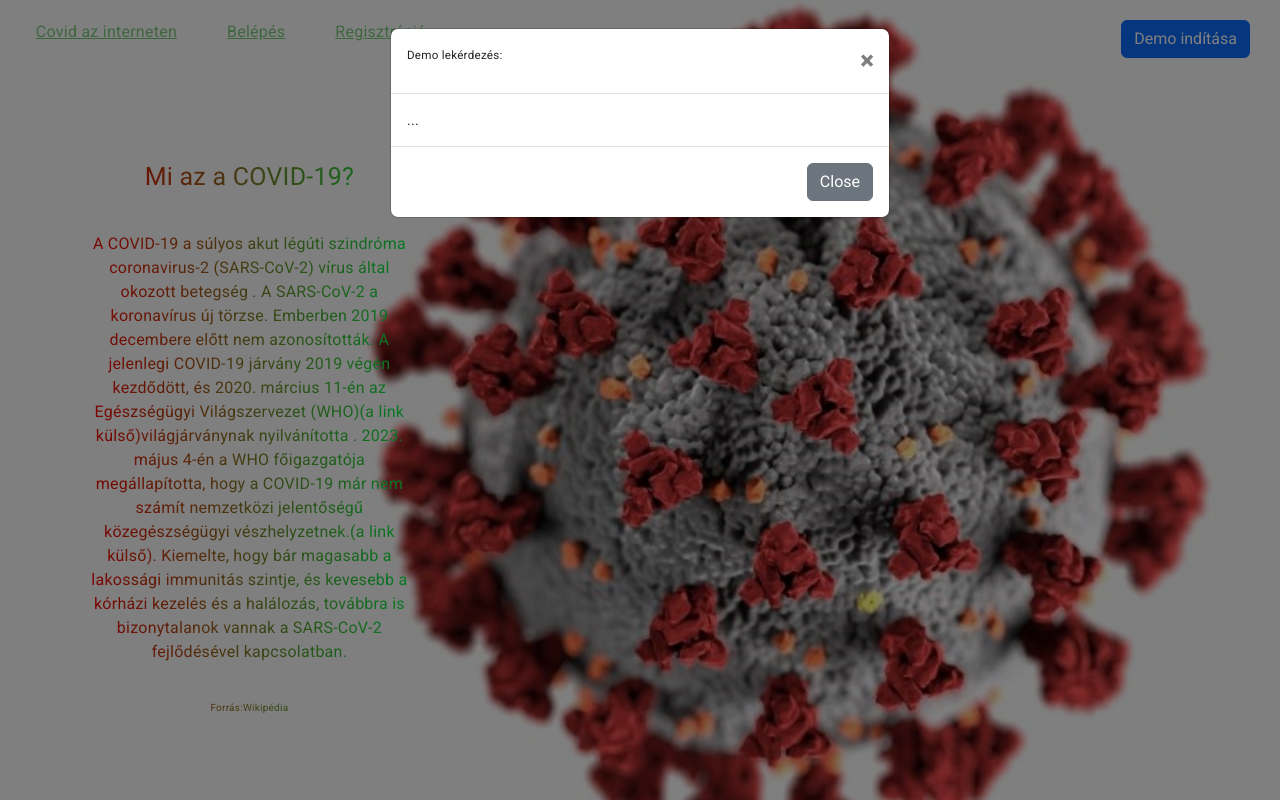
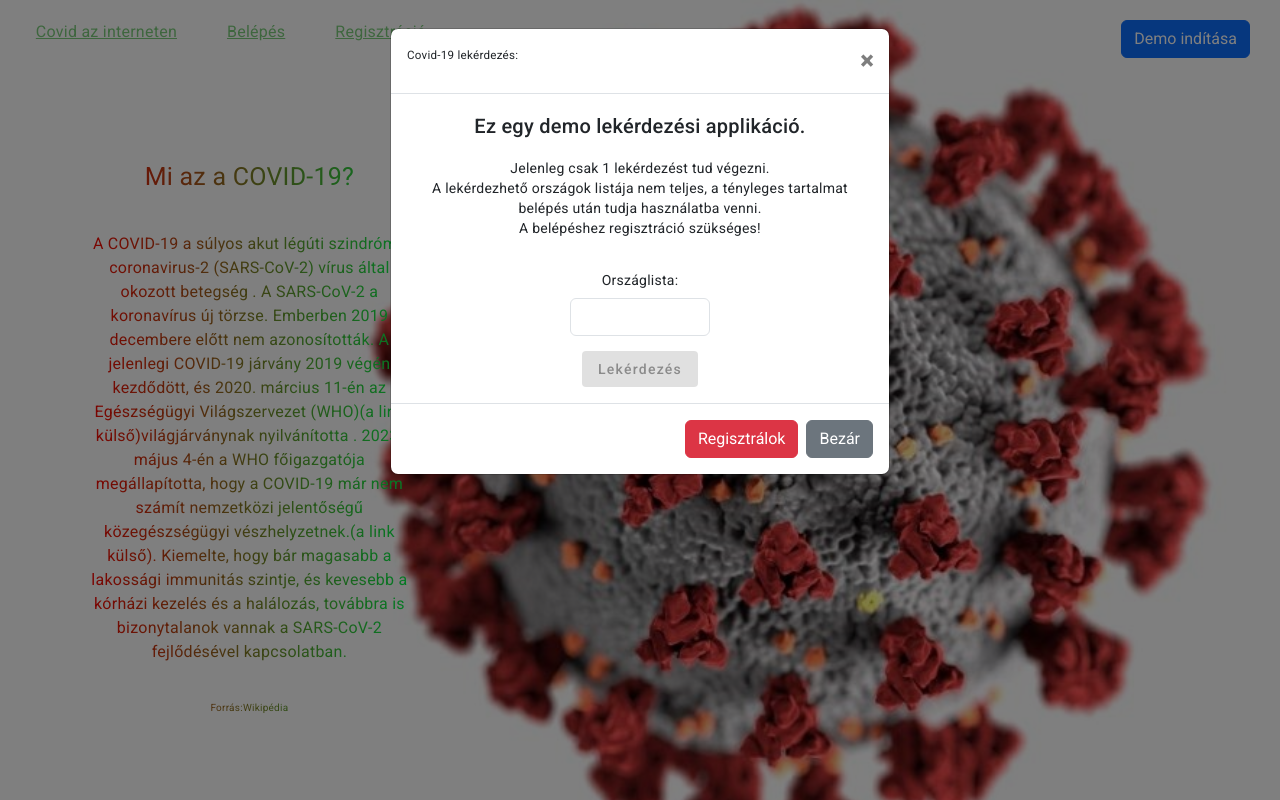
Before and after one commit to Tkaroly84/angular-vizsga, an Angular app: page / in a window 1280 px wide. Both pictures are taken after a click on the button "Demo indítása". Built offline with nearby package versions, Linux system fonts and the light colour scheme.

Commit message:
version 3.0

```diff
--- a/src/app/landing-page/demo-lekerdezes/demo-lekerdezes.component.html
+++ b/src/app/landing-page/demo-lekerdezes/demo-lekerdezes.component.html
@@ -1,28 +1,18 @@
-<form [formGroup]="newSearch" (ngSubmit)="search()" class="form">
-
-    <mat-tab-group >
-      <mat-tab label="Országok listája:">
-        <mat-form-field appearance="outline">
-          <mat-label  style="color: white;">Országok</mat-label>
-          <mat-select formControlName="country" required>
+<form class="form-group" [formGroup]="newSearch" (ngSubmit)="search()">
+  <label for="exampleFormControlSelect1">Országlista:</label>
+  <select class="form-control" id="exampleFormControlSelect1" formControlName="country" required>
     @for (country of countries; track country) {
-            <mat-option [value]="country.value">{{country.viewValue}}</mat-option>
+    <option [value]="country.value">{{country.viewValue}}</option>
     }
-          </mat-select>
-          @if (newSearch.hasError('required')) {
-          <mat-error>Please choose an animal</mat-error>
-          }
-        </mat-form-field>
-      </mat-tab>
-    </mat-tab-group>
+  </select>
 
   <mat-card-actions>
-      <button type="submit" mat-raised-button color="primary" [disabled]="newSearch.invalid || this.lekerdezesService.isLoading()">
+    <button style="margin-top: 15px;" type="submit" mat-raised-button color="primary"
+      [disabled]="newSearch.invalid || this.lekerdezesService.isLoading()">
       @if (this.lekerdezesService.isLoading()){
       <mat-spinner color="primary" [diameter]="20" />
       }@else {
       Lekérdezés
       }</button>
   </mat-card-actions>
-
 </form>
--- a/src/app/landing-page/demo-lekerdezes/demo-lekerdezes.component.scss
+++ b/src/app/landing-page/demo-lekerdezes/demo-lekerdezes.component.scss
@@ -1,11 +1,8 @@
-.form {
+.form-group {
+    margin: auto;
+    align-items: center;
+    text-align: center;
     height: fit-content;
     border-radius: 10px;
-    width: 100%;
-    mat-form-field {
-        padding: 10px;
+    width: 30%;
     }
-    button{
-        margin-bottom: 5px;
-    }
-    }
--- a/src/app/landing-page/landing2/landing2.component.html
+++ b/src/app/landing-page/landing2/landing2.component.html
@@ -25,25 +25,6 @@
         kapcsolatban. <br><br>
       <p style="font-size: 10px;">Forrás:Wikipédia</p>
     </div>
-
-    <!--<div class="demo-lekerdezes">
-
-      <div >
-
-        <div class="demo-lekerdezes-leiras">
-          <p>Ez egy demo lekérdezési applikáció. <br>
-            Jelenleg csak 3 lekérdezést tud végezni. <br> A lekérdezhető országok listája nem teljes, a tényleges tartalmat
-            belépés után tudja használatba venni.</p>
-        </div>
-
-        <app-demo-lekerdezes />
-
-      </div>
-      <div class="demo-list">
-        <app-list-demo />
-      </div>
-    </div>-->
-
   </div>
 
 
@@ -54,16 +35,21 @@
   <div class="modal-dialog" role="document">
     <div class="modal-content">
       <div class="modal-header">
-        <h5 class="modal-title" id="exampleModalLabel">Demo lekérdezés:</h5>
+        <h5 class="modal-title" id="exampleModalLabel">Covid-19 lekérdezés:</h5>
         <button type="button" class="close" data-dismiss="modal" aria-label="Close">
           <span aria-hidden="true">&times;</span>
         </button>
       </div>
-      <div class="modal-body">
-        ...
+      <div class="modal-body"  style="text-align: center;">
+        <h2>Ez egy demo lekérdezési applikáció.</h2>
+        <p>Jelenleg csak 1 lekérdezést tud végezni. <br> A lekérdezhető országok listája nem teljes, a tényleges tartalmat
+          belépés után tudja használatba venni. <br>A belépéshez regisztráció szükséges!</p><br>
+          <app-demo-lekerdezes />
+          <app-list-demo />
       </div>
       <div class="modal-footer">
-        <button type="button" class="btn btn-secondary" data-dismiss="modal">Close</button>
+        <button type="button" class="btn btn-danger" data-dismiss="modal" routerLink="/registration">Regisztrálok</button>
+        <button type="button" class="btn btn-secondary" data-dismiss="modal" >Bezár</button>
       </div>
     </div>
   </div>
--- a/src/app/landing-page/landing2/landing2.component.scss
+++ b/src/app/landing-page/landing2/landing2.component.scss
@@ -31,9 +31,10 @@
         .text {
             background: linear-gradient(to right, #ff0000, #01fc4c);
             -webkit-background-clip: text;
-            color: transparent; /* A szövegszín átlátszóvá válik */
+            color: transparent;
             width: 30%;
             text-align: center;
         }
     }
+
 }
--- a/src/app/landing-page/list-demo/list-demo.component.html
+++ b/src/app/landing-page/list-demo/list-demo.component.html
@@ -2,7 +2,7 @@
   <div class="card border-secondary mb-3" style="max-width: 18rem;" id="list-div" *ngIf="i < 3">
     <div class="card-header">{{result.country}}</div>
     <div class="card-body text-secondary">
-      <h5 class="card-title">{{result.capital_city}}</h5>
+      <h5 class="card-title">Főváros: {{result.capital_city}}</h5>
       <p class="card-text">Demo verzióban csak ennyi adatot tudunk  megjeleníteni. A teljes hozzáféréshez jelentkezzen be!</p>
     </div>
   </div>
```
Lines whose indentation alone changed are shown as unchanged.
